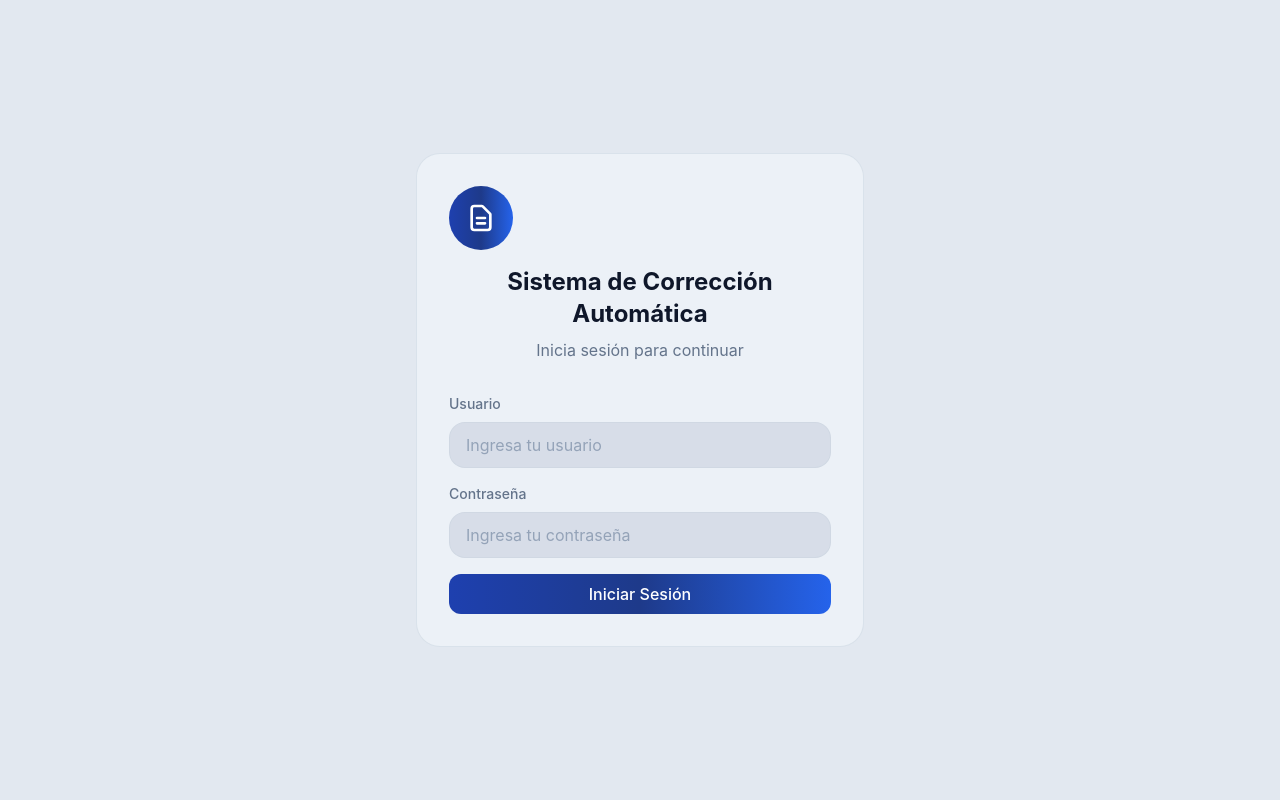
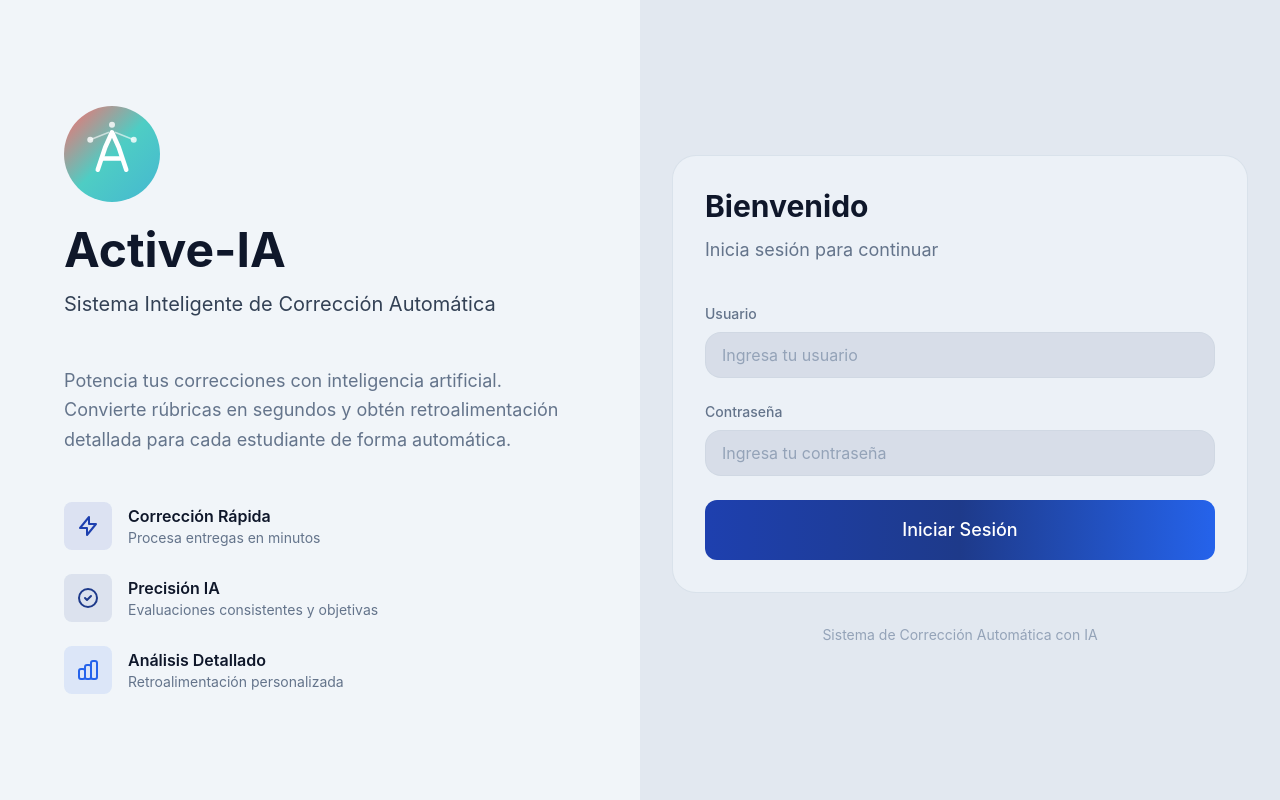
Before and after one commit to JuanCruzRobledo/frontend-correccion-automatica-n8n, a React (Vite) app: page /login in a window 1280 px wide. Built offline with nearby package versions, Linux system fonts and the light colour scheme; no server answers.

Commit message:
feat: update logo and title in index.html and layout components, enhance login page design

```diff
--- a/index.html
+++ b/index.html
@@ -2,9 +2,9 @@
 <html lang="es">
   <head>
     <meta charset="utf-8" />
-    <link rel="icon" type="image/svg+xml" href="/vite.svg" />
+    <link rel="icon" type="image/svg+xml" href="/active-ia-logo.svg" />
     <meta name="viewport" content="width=device-width, initial-scale=1" />
-    <title>Generador de Rúbricas n8n</title>
+    <title>Active-IA</title>
   </head>
   <body>
     <div id="root"></div>
--- a/src/components/auth/Login.tsx
+++ b/src/components/auth/Login.tsx
@@ -80,37 +80,98 @@ export const Login = () => {
   };
 
   return (
-    <div className="relative min-h-screen bg-bg-primary flex items-center justify-center p-4">
-      {/* Aurora Background */}
-      <div className="backdrop-aurora pointer-events-none">
+    <div className="relative min-h-screen flex flex-col lg:flex-row">
+      <div className="backdrop-aurora pointer-events-none fixed inset-0">
         <div className="aurora-1"></div>
         <div className="aurora-2"></div>
       </div>
 
-      {/* Login Card */}
-      <div className="relative z-10 w-full max-w-md">
-        <Card>
-          <div className="text-center mb-8">
-            <div className="inline-block w-16 h-16 rounded-full bg-gradient-to-r from-accent-1 via-accent-2 to-accent-3 flex items-center justify-center mb-4">
-              <svg
-                className="w-8 h-8 text-white"
-                fill="none"
-                stroke="currentColor"
-                viewBox="0 0 24 24"
-              >
-                <path
-                  strokeLinecap="round"
-                  strokeLinejoin="round"
-                  strokeWidth={2}
-                  d="M9 12h6m-6 4h6m2 5H7a2 2 0 01-2-2V5a2 2 0 012-2h5.586a1 1 0 01.707.293l5.414 5.414a1 1 0 01.293.707V19a2 2 0 01-2 2z"
+      {/* Left Side - Branding & Info (Hidden on mobile, visible on desktop) */}
+      <div className="hidden lg:flex lg:w-1/2 bg-bg-secondary relative">
+        <div className="flex flex-col justify-center w-full px-16 py-16 relative z-10">
+          {/* Logo y título */}
+          <div className="mb-12">
+            <img
+              src="/active-ia-logo.svg"
+              alt="Active-IA Logo"
+              className="w-24 h-24 mb-6"
             />
+            <h1 className="text-5xl font-bold text-text-primary mb-4">
+              Active-IA
+            </h1>
+            <p className="text-xl text-text-secondary">
+              Sistema Inteligente de Corrección Automática
+            </p>
+          </div>
+
+          {/* Descripción */}
+          <p className="text-lg text-text-tertiary leading-relaxed mb-12 max-w-lg">
+            Potencia tus correcciones con inteligencia artificial.
+            Convierte rúbricas en segundos y obtén retroalimentación
+            detallada para cada estudiante de forma automática.
+          </p>
+
+          {/* Features - Lista simple */}
+          <div className="space-y-6 max-w-lg">
+            <div className="flex items-center gap-4">
+              <div className="w-12 h-12 rounded-lg bg-accent-1/10 flex items-center justify-center flex-shrink-0">
+                <svg className="w-6 h-6 text-accent-1" fill="none" stroke="currentColor" viewBox="0 0 24 24">
+                  <path strokeLinecap="round" strokeLinejoin="round" strokeWidth={2} d="M13 10V3L4 14h7v7l9-11h-7z" />
                 </svg>
               </div>
-            <h1 className="text-2xl font-bold text-text-primary">Sistema de Corrección Automática</h1>
-            <p className="text-text-tertiary mt-2">Inicia sesión para continuar</p>
+              <div>
+                <h3 className="font-semibold text-text-primary">Corrección Rápida</h3>
+                <p className="text-sm text-text-tertiary">Procesa entregas en minutos</p>
+              </div>
             </div>
 
-          <form onSubmit={handleSubmit} className="space-y-4">
+            <div className="flex items-center gap-4">
+              <div className="w-12 h-12 rounded-lg bg-accent-2/10 flex items-center justify-center flex-shrink-0">
+                <svg className="w-6 h-6 text-accent-2" fill="none" stroke="currentColor" viewBox="0 0 24 24">
+                  <path strokeLinecap="round" strokeLinejoin="round" strokeWidth={2} d="M9 12l2 2 4-4m6 2a9 9 0 11-18 0 9 9 0 0118 0z" />
+                </svg>
+              </div>
+              <div>
+                <h3 className="font-semibold text-text-primary">Precisión IA</h3>
+                <p className="text-sm text-text-tertiary">Evaluaciones consistentes y objetivas</p>
+              </div>
+            </div>
+
+            <div className="flex items-center gap-4">
+              <div className="w-12 h-12 rounded-lg bg-accent-3/10 flex items-center justify-center flex-shrink-0">
+                <svg className="w-6 h-6 text-accent-3" fill="none" stroke="currentColor" viewBox="0 0 24 24">
+                  <path strokeLinecap="round" strokeLinejoin="round" strokeWidth={2} d="M9 19v-6a2 2 0 00-2-2H5a2 2 0 00-2 2v6a2 2 0 002 2h2a2 2 0 002-2zm0 0V9a2 2 0 012-2h2a2 2 0 012 2v10m-6 0a2 2 0 002 2h2a2 2 0 002-2m0 0V5a2 2 0 012-2h2a2 2 0 012 2v14a2 2 0 01-2 2h-2a2 2 0 01-2-2z" />
+                </svg>
+              </div>
+              <div>
+                <h3 className="font-semibold text-text-primary">Análisis Detallado</h3>
+                <p className="text-sm text-text-tertiary">Retroalimentación personalizada</p>
+              </div>
+            </div>
+          </div>
+        </div>
+      </div>
+
+      {/* Right Side - Login Form */}
+      <div className="flex-1 lg:w-1/2 bg-bg-primary flex items-center justify-center p-4 relative">
+        <div className="w-full max-w-2xl px-4 py-8 relative z-10">
+          {/* Logo mobile (solo visible en mobile) */}
+          <div className="lg:hidden text-center mb-8">
+            <img
+              src="/active-ia-logo.svg"
+              alt="Active-IA Logo"
+              className="w-20 h-20 mx-auto mb-4"
+            />
+            <h1 className="text-2xl font-bold text-text-primary">Active-IA</h1>
+          </div>
+
+          <Card className="p-8 lg:p-12">
+            <div className="mb-10">
+              <h2 className="text-3xl font-bold text-text-primary mb-3">Bienvenido</h2>
+              <p className="text-lg text-text-tertiary">Inicia sesión para continuar</p>
+            </div>
+
+            <form onSubmit={handleSubmit} className="space-y-6">
               <Input
                 label="Usuario"
                 type="text"
@@ -132,12 +193,12 @@ export const Login = () => {
               />
 
               {error && (
-              <div className="bg-danger-1/10 border border-danger-1/50 rounded-xl p-3">
+                <div className="bg-danger-1/10 border border-danger-1/50 rounded-xl p-4">
                   <p className="text-danger-1 text-sm">{error}</p>
                 </div>
               )}
 
-            <Button type="submit" className="w-full" loading={loading}>
+              <Button type="submit" className="w-full py-4 text-lg" loading={loading}>
                 Iniciar Sesión
               </Button>
             </form>
@@ -155,6 +216,12 @@ export const Login = () => {
               </p>
             </div> */}
           </Card>
+
+          {/* Footer info */}
+          <p className="text-center text-text-disabled text-sm mt-8">
+            Sistema de Corrección Automática con IA
+          </p>
+        </div>
       </div>
 
       {/* Modal de Cambio de Contraseña Obligatorio */}
--- a/src/components/layout/Layout.tsx
+++ b/src/components/layout/Layout.tsx
@@ -38,24 +38,14 @@ export const Layout = ({ children, showNavbar = true }: LayoutProps) => {
             <div className="flex items-center justify-between h-full">
               {/* Logo */}
               <div className="flex items-center gap-3">
-                <div className="w-10 h-10 rounded-full bg-gradient-to-r from-accent-1 via-accent-2 to-accent-3 flex items-center justify-center flex-shrink-0">
-                  <svg
-                    className="w-6 h-6 text-white"
-                    fill="none"
-                    stroke="currentColor"
-                    viewBox="0 0 24 24"
-                  >
-                    <path
-                      strokeLinecap="round"
-                      strokeLinejoin="round"
-                      strokeWidth={2}
-                      d="M9 12h6m-6 4h6m2 5H7a2 2 0 01-2-2V5a2 2 0 012-2h5.586a1 1 0 01.707.293l5.414 5.414a1 1 0 01.293.707V19a2 2 0 01-2 2z"
-                    />
-                  </svg>
-                </div>
+                <img
+                  src="/active-ia-logo.svg"
+                  alt="Active-IA Logo"
+                  className="w-10 h-10 flex-shrink-0"
+                />
                 <div className="hidden sm:block">
                   <h1 className="text-lg font-semibold text-text-primary">
-                    Sistema de Corrección Automática
+                    Active-IA
                   </h1>
                 </div>
               </div>
```
Also changed, not shown: public/active-ia-logo.svg (added). Lines whose indentation alone changed are shown as unchanged.
